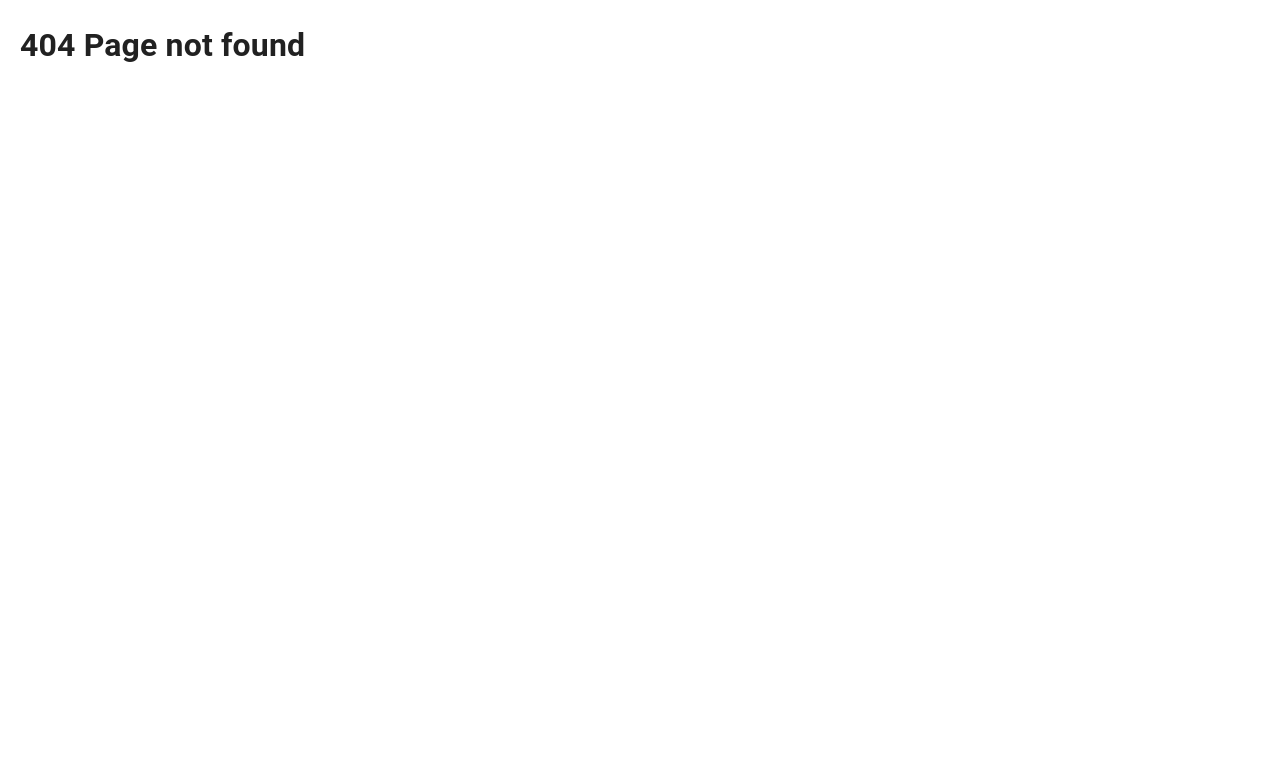
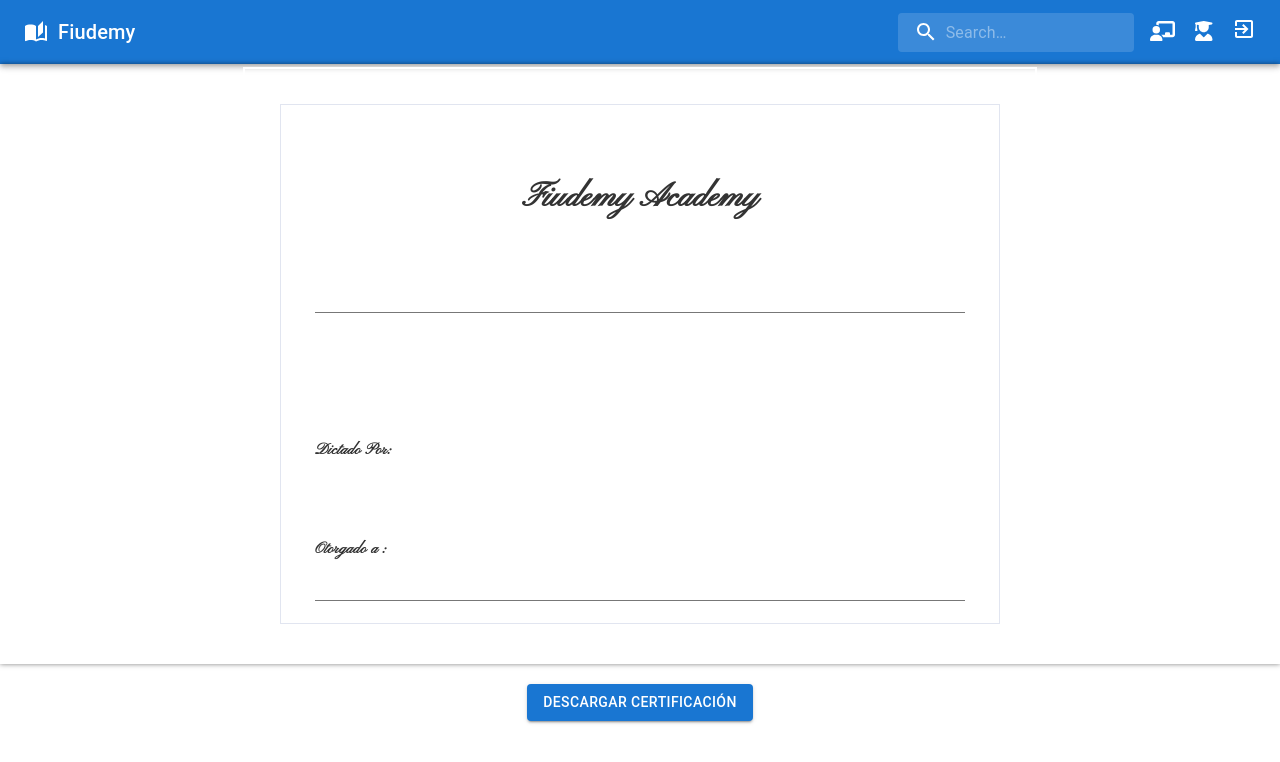
Before and after one commit to FiudemyTeam/Fiudemy, a React (Vite) app in the folder web/: page /certificate/1 in a window 1280 px wide. Before the commit this address had no page. Shown: the top 762 px of the page. Built offline with nearby package versions, Linux system fonts and the light colour scheme; no server answers.

Commit message:
add certificate

```diff
--- a/web/src/components/Router/index.jsx
+++ b/web/src/components/Router/index.jsx
@@ -10,6 +10,7 @@
 import { SearchContextProvider } from "@context/SearchContext";
 import { CourseContextProvider } from "@context/CourseContext";
 import Donation from "@pages/Donation";
+import CourseCertification from "@pages/CourseCertification";
 
 const WithHeader = ({ component }) => (
   <>
@@ -56,6 +57,10 @@
           </CourseContextProvider>
         }
       ></Route>
+      <Route
+        path="/certificate/:id"
+        element={<WithHeader component={<CourseCertification />} />}
+      ></Route>
       <Route path="*" element={<PageNotFound />} />
     </Routes>
   );
--- /dev/null
+++ b/web/src/pages/CourseCertification/api/index.jsx
@@ -0,0 +1,45 @@
+import axios from "axios";
+
+const API_HOST = import.meta.env.VITE_API_HOST;
+
+export async function getCourseData({ id }) {
+  try {
+    const response = await axios.get(`${API_HOST}/courses/${id}`, {
+      headers: {
+        Authorization: `Bearer ${localStorage.getItem("token")}`,
+      },
+    });
+    return response.data;
+  } catch (error) {
+    throw new Error("Req error: ", error);
+  }
+}
+
+export async function fetchUserInformation() {
+  try {
+    const response = await axios.get(`${API_HOST}/users/me`, {
+      headers: {
+        Authorization: `Bearer ${localStorage.getItem("token")}`,
+      },
+    });
+    return response.data;
+  } catch (error) {
+    throw new Error("Req error: ", error);
+  }
+}
+
+export async function fetchQrCode({ id }) {
+  try {
+    const response = await axios.get(`${API_HOST}/courses/${id}/certificate`, {
+      headers: {
+        Authorization: `Bearer ${localStorage.getItem("token")}`,
+      },
+      responseType: "blob",
+    });
+    //const imageBlob = await response.blob();
+    const imageObjectURL = URL.createObjectURL(response.data);
+    return imageObjectURL;
+  } catch (error) {
+    console.log("Req error: ", error);
+  }
+}
--- /dev/null
+++ b/web/src/pages/CourseCertification/index.css
@@ -0,0 +1,163 @@
+@import url('https://fonts.googleapis.com/css?family=Open+Sans|Pinyon+Script|Rochester');
+
+.cursive {
+  font-family: 'Pinyon Script', cursive;
+}
+
+.sans {
+  font-family: 'Open Sans', sans-serif;
+}
+
+.bold {
+  font-weight: bold;
+}
+
+.block {
+  display: block;
+}
+
+.underline {
+  border-bottom: 1px solid #777;
+  padding: 5px;
+  margin-bottom: 15px;
+}
+
+.margin-0 {
+  margin: 0;
+}
+
+.padding-0 {
+  padding: 0;
+}
+
+.pm-empty-space {
+  height: 40px;
+  width: 100%;
+}
+
+.pm-certificate-container {
+  position: relative;
+  width: "100%";
+  height: 600px;
+  padding: 30px;
+  color: #333;
+  font-family: 'Open Sans', sans-serif;
+  box-shadow: 0 0 5px rgba(0, 0, 0, .5);
+  /*background: -webkit-repeating-linear-gradient(
+    45deg,
+    #618597,
+    #618597 1px,
+    #b2cad6 1px,
+    #b2cad6 2px
+  );
+  background: repeating-linear-gradient(
+    90deg,
+    #618597,
+    #618597 1px,
+    #b2cad6 1px,
+    #b2cad6 2px
+  );*/
+
+  .outer-border {
+    width: 794px;
+    height: 594px;
+    position: absolute;
+    left: 50%;
+    margin-left: -397px;
+    top: 50%;
+    margin-top:-297px;
+    border: 2px solid #fff;
+  }
+
+  .inner-border {
+    width: 730px;
+    height: 530px;
+    position: absolute;
+    left: 50%;
+    margin-left: -365px;
+    top: 50%;
+    margin-top:-265px;
+    border: 2px solid #fff;
+  }
+
+  .pm-certificate-border {
+    position: relative;
+    width: 720px;
+    height: 520px;
+    padding: 0;
+    border: 1px solid #E1E5F0;
+    background-color: rgba(255, 255, 255, 1);
+    background-image: none;
+    left: 50%;
+    margin-left: -360px;
+    top: 50%;
+    margin-top: -260px;
+
+    .pm-certificate-block {
+      width: 650px;
+      height: 200px;
+      position: relative;
+      left: 50%;
+      margin-left: -325px;
+      top: 70px;
+      margin-top: 0;
+    }
+
+    .pm-certificate-header {
+      margin-bottom: 10px;
+    }
+
+    .pm-certificate-title {
+      position: relative;
+      top: 40px;
+
+      h2 {
+        font-size: 34px !important;
+      }
+    }
+
+    .pm-certificate-body {
+      padding: 20px;
+
+      .pm-name-text {
+        font-size: 20px;
+      }
+    }
+
+    .pm-earned {
+      margin: 15px 0 20px;
+      .pm-earned-text {
+        font-size: 20px;
+      }
+      .pm-credits-text {
+        font-size: 15px;
+      }
+    }
+
+    .pm-course-title {
+      .pm-earned-text {
+        font-size: 20px;
+      }
+      .pm-credits-text {
+        font-size: 15px;
+      }
+    }
+
+    .pm-certified {
+      font-size: 12px;
+
+      .underline {
+        margin-bottom: 5px;
+      }
+    }
+
+    .pm-certificate-footer {
+      width: 650px;
+      height: 100px;
+      position: relative;
+      left: 50%;
+      margin-left: -325px;
+      bottom: -105px;
+    }
+  }
+}
--- /dev/null
+++ b/web/src/pages/CourseCertification/index.jsx
@@ -0,0 +1,157 @@
+import React, { useRef, useState, useEffect } from "react";
+import { useReactToPrint } from "react-to-print";
+import { Button } from "@mui/material";
+import "./index.css";
+import { getCourseData, fetchUserInformation, fetchQrCode } from "./api";
+import { useParams } from "react-router-dom";
+
+const ComponentToPrint = React.forwardRef((props, ref) => {
+  const { id } = useParams();
+  const [course, setCourse] = useState(null);
+  const [user, setUser] = useState(null);
+  const [qrCode, setQrCode] = useState(null);
+
+  useEffect(() => {
+    getCourseData({ id: id })
+      .then((data) => {
+        setCourse(data);
+      })
+      .catch((error) => {
+        console.log(error);
+      });
+  }, []);
+
+  useEffect(() => {
+    fetchUserInformation()
+      .then((data) => {
+        setUser(data);
+      })
+      .catch((error) => {
+        console.log(error);
+      });
+  }, []);
+
+  useEffect(() => {
+    fetchQrCode({ id: id })
+      .then((data) => {
+        setQrCode(data);
+      })
+      .catch((error) => {
+        console.log(error);
+      });
+  }, []);
+
+  return (
+    <div ref={ref}>
+      <div className="container pm-certificate-container">
+        <div className="outer-border"></div>
+        <div className="inner-border"></div>
+
+        <div className="pm-certificate-border col-xs-12">
+          <div className="row pm-certificate-header">
+            <div className="pm-certificate-title cursive col-xs-12 text-center">
+              <h2 style={{ textAlign: "center" }}>Fiudemy Academy</h2>
+            </div>
+          </div>
+
+          <div className="row pm-certificate-body">
+            <div className="pm-certificate-block">
+              <div className="col-xs-12">
+                <div className="row">
+                  <div className="col-xs-2"></div>
+                  <div className="pm-certificate-name underline margin-0 col-xs-8 text-center">
+                    <span className="pm-name-text bold">{course?.name}</span>
+                  </div>
+                  <div className="col-xs-2"></div>
+                </div>
+              </div>
+
+              <div className="col-xs-12">
+                <div className="row">
+                  <div className="col-xs-2"></div>
+                  <div className="pm-earned col-xs-8 text-center">
+                    <span className="pm-earned-text padding-0 block cursive">
+                      {course?.description}
+                    </span>
+                  </div>
+                  <div className="col-xs-2"></div>
+                  <div className="col-xs-12"></div>
+                </div>
+              </div>
+
+              <div className="col-xs-12">
+                <div className="row">
+                  <div className="col-xs-2"></div>
+                  <div className="pm-certificate-footer col-xs-8 text-center">
+                    <span className="pm-credits-text block cursive">
+                      <b> Dictado Por: </b> {course?.teacher_name}
+                    </span>
+                  </div>
+                  <div className="col-xs-2"></div>
+                </div>
+              </div>
+
+              <div className="col-xs-12">
+                <div className="row">
+                  <div className="col-xs-2"></div>
+                  <div className="pm-course-title  col-xs-8 text-center">
+                    <span className="pm-credits-text block bold sans"></span>
+                  </div>
+                  <div className="col-xs-2"></div>
+                </div>
+              </div>
+            </div>
+
+            <div className="col-xs-12">
+              <div className="row">
+                <div className="pm-certificate-footer col-xs-8 text-center">
+                  <span className="pm-credits-text block cursive">
+                    <b>Otorgado a : </b> {user?.username}
+                  </span>
+                  <span className="pm-empty-space block underline"></span>
+                </div>
+                <div
+                  className="col-xs-4"
+                  style={{
+                    display: "flex",
+                    justifyContent: "flex-end",
+                    marginTop: "-50px",
+                  }}
+                >
+                  {qrCode && (
+                    <img src={qrCode} height={100} width={100} alt="QR Code" />
+                  )}
+                </div>
+                <div className="col-xs-4 pm-certified col-xs-4 text-center"></div>
+              </div>
+            </div>
+          </div>
+        </div>
+      </div>
+    </div>
+  );
+});
+const CertificatePdfButton = () => {
+  const componentRef = useRef();
+
+  const handlePrint = useReactToPrint({
+    content: () => componentRef.current,
+  });
+
+  return (
+    <>
+      <ComponentToPrint ref={componentRef} />
+      <div style={{ display: "flex", justifyContent: "center" }}>
+        <Button
+          variant="contained"
+          style={{ margin: "20px" }}
+          onClick={handlePrint}
+        >
+          Descargar Certificación
+        </Button>
+      </div>
+    </>
+  );
+};
+
+export default CertificatePdfButton;
--- a/web/src/pages/CourseView/index.jsx
+++ b/web/src/pages/CourseView/index.jsx
@@ -233,9 +233,14 @@
                     ? "Desuscribirse del curso"
                     : "Inscribirse al curso"}
                 </Button>
-                <Button variant="contained">
-                  Inscribirse a la certificación
-                </Button>
+                {isCompleted && (
+                  <Link
+                    to={`/certificate/${data.id}`}
+                    style={{ textDecoration: "none" }}
+                  >
+                    <Button variant="contained">Obtener certificado</Button>
+                  </Link>
+                )}
                 <Link to="/donation" style={{ textDecoration: "none" }}>
                   <Button variant="contained">Hacer una donacion</Button>
                 </Link>
```
